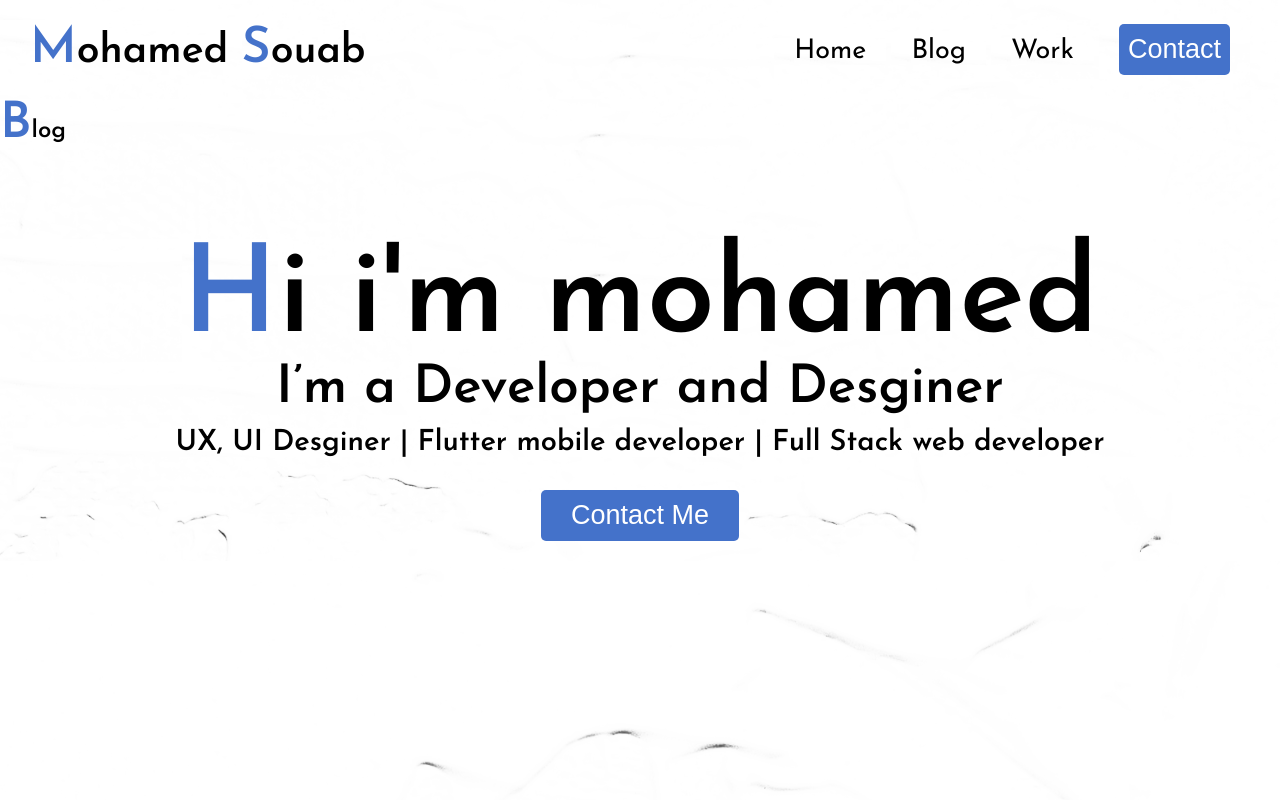
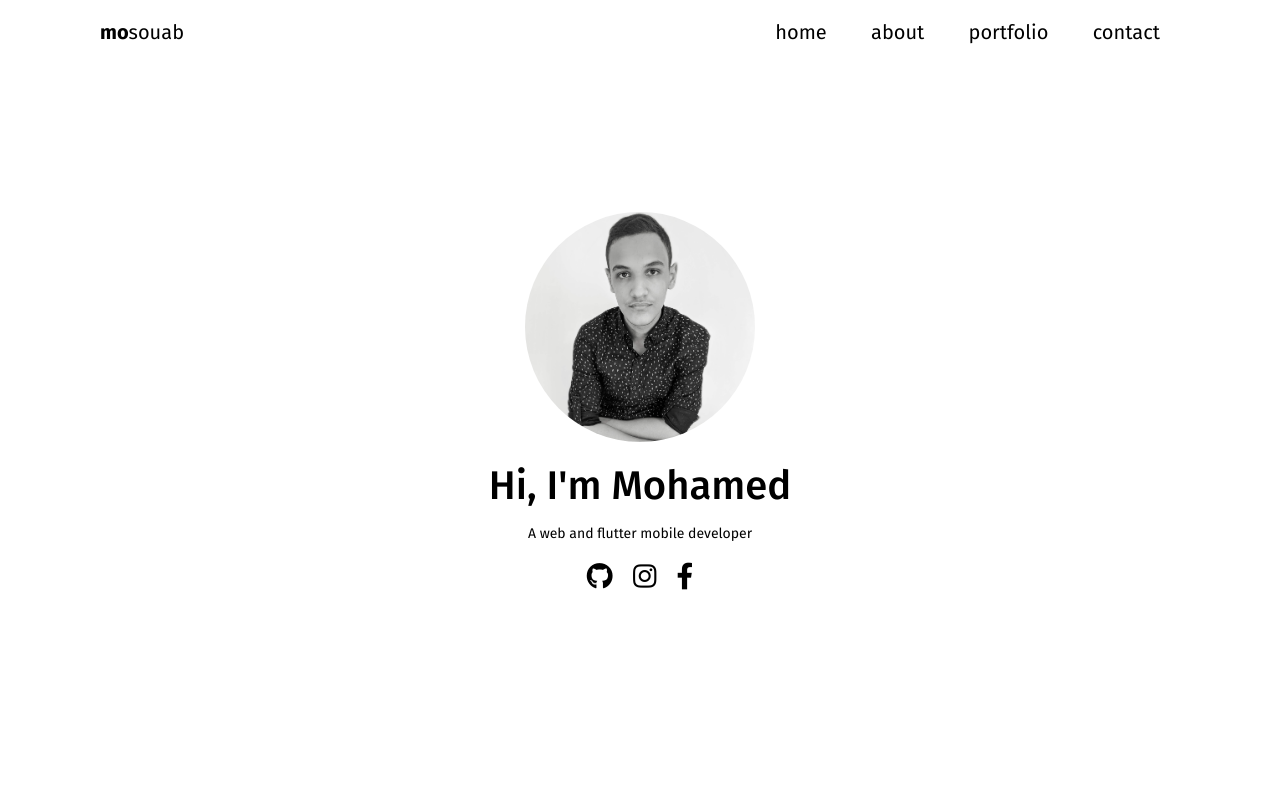
Before and after one commit to sawamoha20/my-portfolio, a plain HTML site: page index.html in a window 1280 px wide. Drawn offline with Linux system fonts and the light colour scheme.

Commit message:
'initial commit

```diff
--- a/index.html
+++ b/index.html
@@ -2,6 +2,8 @@
 <head>
     <meta charset="UTF-8">
     <meta name="viewport" content="width=device-width, initial-scale=1.0">
+    <script src="script.js" defer></script>
+    <link rel="stylesheet" href="https://cdnjs.cloudflare.com/ajax/libs/font-awesome/5.15.1/css/all.min.css" integrity="sha512-+4zCK9k+qNFUR5X+cKL9EIR+ZOhtIloNl9GIKS57V1MyNsYpYcUrUeQc9vNfzsWfV28IaLL3i96P9sdNyeRssA==" crossorigin="anonymous" />
     <link href="https://fonts.googleapis.com/css2?family=Josefin+Sans:wght@400;600&display=swap" rel="stylesheet">
     <link rel="stylesheet" href="style.css">
     <title>Mohamed Souab</title>
@@ -9,25 +11,33 @@
 <body>
     <header>
         <div class="top-bar">
-            <h1 class="logo"> <span class="firstletter">M</span>ohamed <span class="firstletter">S</span>ouab</h1>
+            <h1 class="logo"> <span class="firstletter">mo</span>souab</h1>
             <nav>
                 <ul class="nav_links">
-                    <li><a href="#Home">Home</a></li>
-                    <li><a href="#Blog">Blog</a></li>
-                    <li><a href="#Work">Work</a></li>
-                    <li><button class="contact">Contact</button></li>
+                    <li><a href="#Home">home</a></li>
+                    <li><a href="#about">about</a></li>
+                    <li><a href="#portfolio">portfolio</a></li>
+                    <li><a class="contact">contact</a></li>
                 </ul>
+                <div class="burger">
+                    <div class="line1"></div>
+                    <div class="line2"></div>
+                    <div class="line3"></div>
+                </div>
             </nav>
+
         </div>
-        <div class="landing-text">
-            <h1 class="title"> <span class="firstletter title">H</span>i i'm mohamed</h1>
-            <h3 >I’m a Developer and Desginer</h3>
-            <h4 >UX, UI Desginer | Flutter mobile developer | Full Stack web developer</h4>
-            <button class="contact">Contact Me</button>
+        <div class="cta">
+            <img src="./images/profile.png" alt="Mohamed Soaub" class="profile">
+            <h1>Hi, I'm Mohamed</h1>
+            <h2>A web and flutter mobile developer</h2>
+            <div class="">
+                <a href="#"><i class=" fab fa-github fa-lg i1"></i></a>
+                <a href="#"><i class=" fab fa-instagram fa-lg i1"></i></a>
+                <a href="#"><i class=" fab fa-facebook-f fa-lg "></i></a>
+            </div>
         </div>
+
     </header>
-    <section class="blog" id="blog">
-        <h2> <span class="firstletter">B</span>log</h2>
-    </section>
 </body>
 </html>
--- /dev/null
+++ b/script.js
@@ -0,0 +1,6 @@
+const toggleButton = document.getElementsByClassName('burger')[0]
+const navbarLinks = document.getElementsByClassName('nav_links')[0]
+
+toggleButton.addEventListener('click', () => {
+  navbarLinks.classList.toggle('active')
+})
--- a/style.css
+++ b/style.css
@@ -1,32 +1,35 @@
+@import url('https://fonts.googleapis.com/css2?family=Fira+Sans:wght@400;500;700&display=swap');
+
 *{
     margin: 0;
     padding: 0;
     box-sizing: border-box;
-    background-image: url('images/background.png');
 }
 
 
 body{
-    font-family: 'Josefin Sans', sans-serif;
+    font-family: 'Fira Sans', sans-serif;
 
 
 }
-
+header {
+    height: 90vh;
+    box-sizing: border-box;
+}
 .logo{
-    font-weight: 600;
+    font-weight: 400;
     color: black;
-    font-size: 41px;
+    font-size: 20px;
 }
 
 .firstletter{
-    font-weight: 600;
-    color: #4472CA;
-    font-size: 50px;
+    font-weight: bold;
+    font-size: 20px;
 }
 
 li,a,button {
     font-weight: 400;
-    font-size: 27;
+    font-size: 20;
     text-decoration: none;
     color: black;
 }
@@ -35,7 +38,7 @@ li,a,button {
     display: flex;
     justify-content: space-between;
     align-items: center;
-    margin: 20px 30px;
+    margin: 20px 100px;
 }
 
 .logo{
@@ -49,37 +52,50 @@ li,a,button {
     display: inline-block;
     padding: 0px 20px;
 }
-.nav_links li button{
-    background: #4472CA;
-    border-radius: 5px;
-    border: none;
-    color: white;
-    padding: 10px 9px;
-    text-align: center;
-    text-decoration: none;
-    margin: 4px 0px;
-    cursor: pointer;
+.burger{
+    position: absolute;
+    top: 1.5rem;
+    right: 1rem;
+    display: none;
+    flex-direction: column;
+    justify-content: space-between;
+    width: 30px;
+    height: 21px;
+}
+
+.burger div{
+    height: 3px;
+    width: 100%;
+    background-color: black;
+    border-radius: 10px;
 }
 
 
+@media screen and (max-width:750px){
+    .burger{
+        display: flex;
+    }
+    .nav_links{
+        display: none;
+    }
+    .top-bar{
+        display: flex;
+        position: relative;
+        justify-content: space-between;
+        color: white;
+        flex-direction: column;
+        align-self: flex-start;
+    }
+    .nav_links ul{
+        flex-direction: column;
+        width: 100%;
+    }
+    .nav_links li {
+        text-align: center;
+    }
 
-.title{
-    font-size: 122px;
-    user-select: none;
 }
-
-.landing-text h3{
-    font-size: 53px;
-    user-select: none;
-}
-
-.landing-text h4{
-    margin: 13px;
-    user-select: none;
-    font-size: 29px;
-}
-
-.landing-text {
+.cta{
     position: absolute;
     top: 50%;
     left: 50%;
@@ -88,14 +104,28 @@ li,a,button {
     text-align: center;
     z-index: 1;
 }
-.landing-text button{
-    background: #4472CA;
-    border-radius: 5px;
-    border: none;
-    color: white;
-    padding: 10px 30px;
-    text-align: center;
-    text-decoration: none;
-    margin: 20px 0px;
-    cursor: pointer;
+.profile{
+    border-radius: 50%;
+    width: 230px;
+    height: 230px;
+    margin-bottom: 20px;
 }
+
+.cta h1{
+    font-weight: 500;
+    font-size: 40px;
+    margin-bottom: 15px;
+}
+
+.cta h2{
+    font-weight: 400;
+    font-size: 14px;
+    margin-bottom: 3vh;
+}
+
+
+
+
+.i1{
+    padding-right: 2vh;
+}
```
Also changed, not shown: images/background.png (deleted), images/profile.png (added).
